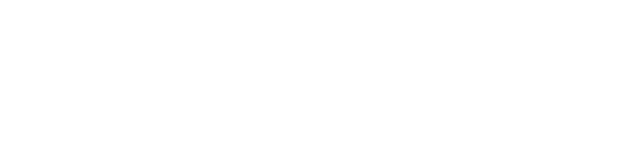
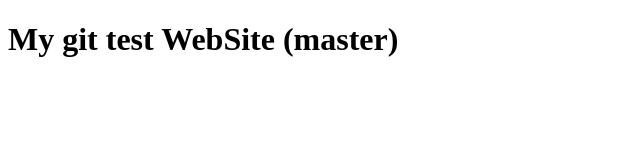
Before and after one commit to fofilodan/Dev-island, a plain HTML site: page index.html in a window 1280 px wide. Shown: the whole page, without its empty margins (0-640 px from the left). Drawn offline with Linux system fonts and the light colour scheme.

Commit message:
addind h1

```diff
--- a/index.html
+++ b/index.html
@@ -4,6 +4,6 @@
 	<title>test git</title>
 </head>
 <body>
- <p></p>
+ <h1>My git test WebSite (master)</h1>
 </body>
 </html>
```
